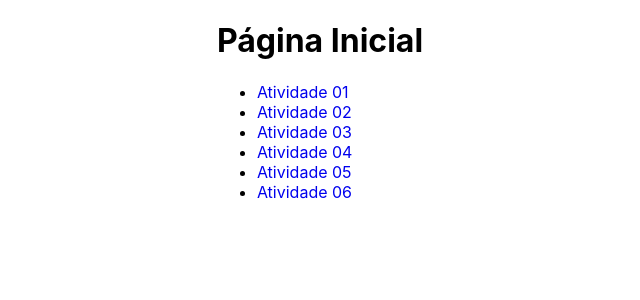
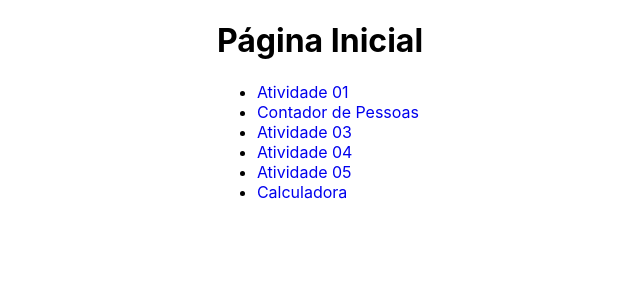
Before and after one commit to Samoo2/react-projetos, a React (Create React App) app in the folder react-app/: page / in a window 1280 px wide. Shown: the top 300 px of the page, without its empty margins (320-960 px from the left). Built offline with nearby package versions, Linux system fonts and the light colour scheme.

Commit message:
Update Home.js

```diff
--- a/react-app/src/Home.js
+++ b/react-app/src/Home.js
@@ -12,7 +12,7 @@ const Home = () =>{
                         <Link to="/Atv01"> Atividade 01</Link>
                     </li>
                     <li>
-                        <Link to="/Atv02"> Atividade 02</Link>
+                        <Link to="/Atv02"> Contador de Pessoas </Link>
                     </li>
                     <li>
                         <Link to="/Atv03"> Atividade 03</Link>
@@ -24,7 +24,7 @@ const Home = () =>{
                         <Link to="/Atv05"> Atividade 05</Link>
                     </li>
                     <li>
-                        <Link to="/Atv06"> Atividade 06</Link>
+                        <Link to="/Atv06"> Calculadora </Link>
                     </li>
                 </ul>
             </nav>
```
